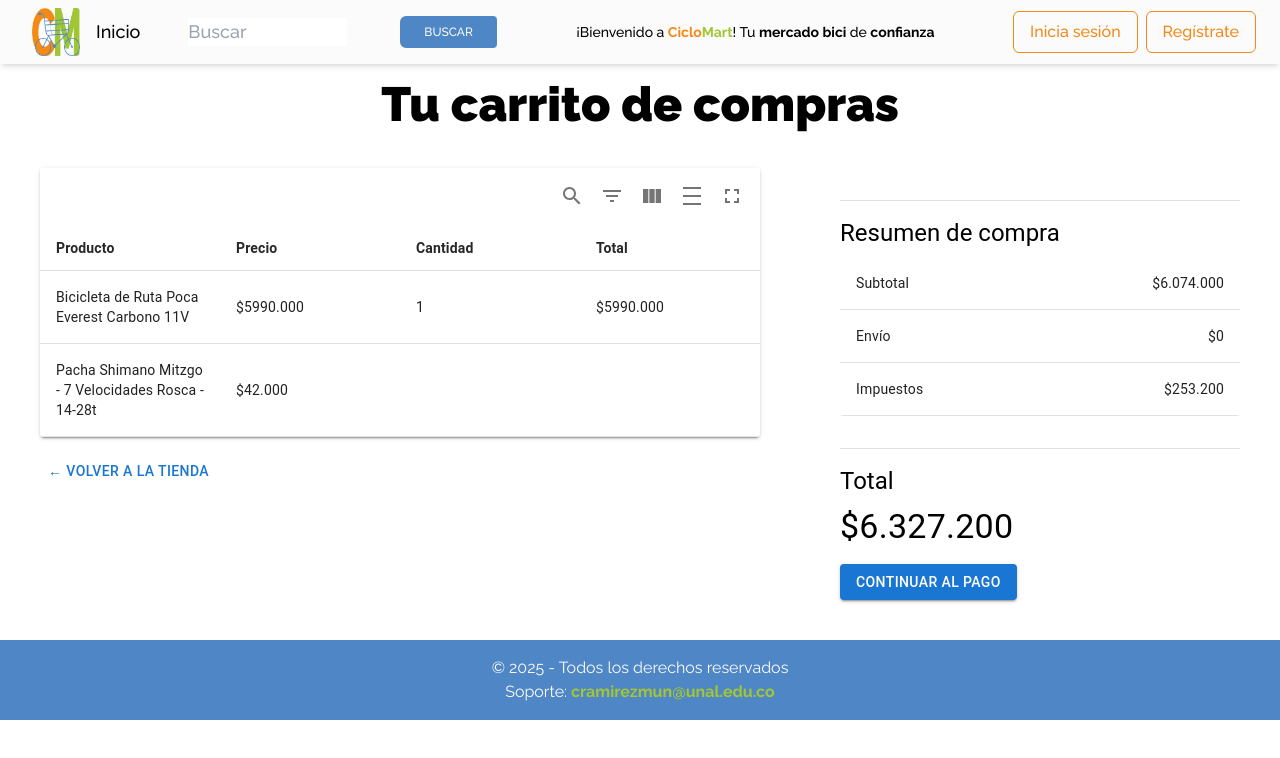
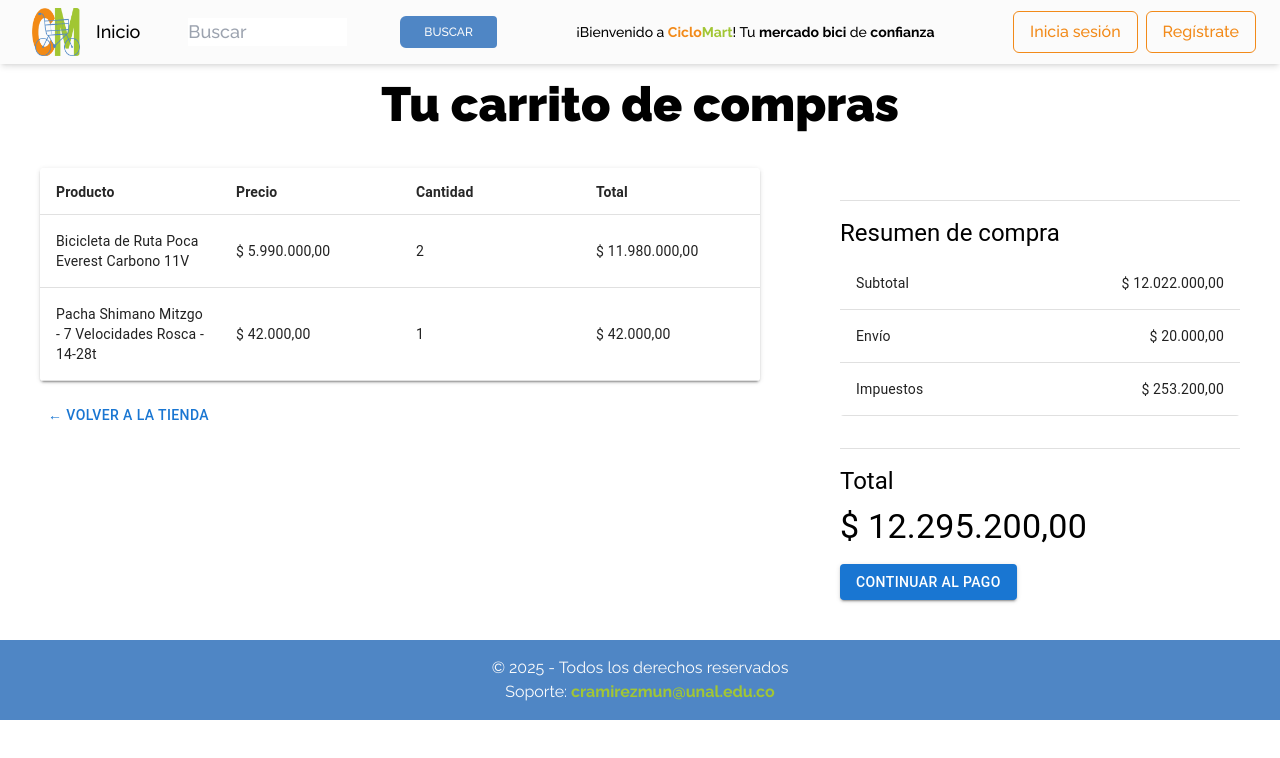
Before and after one commit to w1sec0d/ciclomart_frontend, a React (Vite) app: page /shoppingCart in a window 1280 px wide. Shown: the top 758 px of the page. Built offline with nearby package versions, Linux system fonts and the light colour scheme; no server answers; what @mercadopago/sdk-react would draw is missing.

Commit message:
Add calculations to cart

```diff
--- a/src/pages/ShoppingCart.jsx
+++ b/src/pages/ShoppingCart.jsx
@@ -1,8 +1,11 @@
 import React from 'react';
+import { useState } from 'react';
 import { Box, Typography, Button, Table, TableBody, TableCell, TableContainer, TableHead, TableRow, Paper } from '@mui/material';
 import { MaterialReactTable } from 'material-react-table';
+import { SiEac } from 'react-icons/si';
 
 const ShoppingCart = () => {
+
     const columns = [
         {
         accessorKey: 'producto',
@@ -11,6 +14,7 @@ const ShoppingCart = () => {
         {
         accessorKey: 'precio',
         header: 'Precio',
+        Cell: ({ cell }) =>  {return formatCurrency(cell.getValue())},
         },
         {
         accessorKey: 'cantidad',
@@ -19,24 +23,52 @@ const ShoppingCart = () => {
         {
         accessorKey: 'total',
         header: 'Total',
-    },
+        Cell: ({ cell }) =>  {return formatCurrency(cell.getValue())},
+        }
     ];
 
     const data = [
         {
         producto: 'Bicicleta de Ruta Poca Everest Carbono 11V',
-      precio: '$5990.000',
-      cantidad: 1,
-      total: '$5990.000',
+        precio: 5990000,
+        cantidad: 2,
+        envio: 20000,
         },
         {
         producto: 'Pacha Shimano Mitzgo - 7 Velocidades Rosca - 14-28t',
-      precio: '$42.000',
-      cantidad: '',
-      total: '',
+        precio: 42000,
+        cantidad: 1,
+        envio: 0
         },
     ];
 
+    // Calcular el total para cada producto
+    const calculateTotal = (precio, cantidad) => {
+        return precio * cantidad;
+    };
+
+    // Añadir el total calculado a cada producto en data
+    const dataWithTotal = data.map(item => ({
+        ...item,
+        total: calculateTotal(item.precio, item.cantidad),
+    }));
+
+    const formatCurrency = (value) => {
+        return value.toLocaleString('es-CO', { style: 'currency', currency: 'COP' });
+    };
+
+    //Calcular el subtotal
+    const subtotal = dataWithTotal.reduce((acc, item) => {
+        return acc + item.total;
+    }, 0);
+
+    const envio = dataWithTotal.reduce((acc, item) => {
+        return acc + item.envio;
+    }, 0);
+
+    const impuestos = 253200;
+
+    const total = subtotal + envio + impuestos;
   return (
     <>
         <h1 className="font-black text-5xl text-center mt-20">
@@ -47,11 +79,15 @@ const ShoppingCart = () => {
             <div className = "flex flex-col w-full">
                 <MaterialReactTable
                     columns={columns}
-                    data={data}
+                    data={dataWithTotal}
                     enablePagination={false}
                     enableSorting={false}
                     enableColumnActions={false}
                     enableBottomToolbar={false}
+                    enableCellActions={false}
+                    enableColumnFilters={false}
+                    enableHiding={false}
+                    enableTopToolbar={false}
                     muiTableContainerProps={{ sx: { boxShadow: 'none' } }}
                 />
 
@@ -71,15 +107,15 @@ const ShoppingCart = () => {
                         <TableBody>
                         <TableRow>
                             <TableCell>Subtotal</TableCell>
-                            <TableCell align="right">$6.074.000</TableCell>
+                            <TableCell align="right">{formatCurrency(subtotal)}</TableCell>
                         </TableRow>
                         <TableRow>
                             <TableCell>Envío</TableCell>
-                            <TableCell align="right">$0</TableCell>
+                            <TableCell align="right">{formatCurrency(envio)}</TableCell>
                         </TableRow>
                         <TableRow>
                             <TableCell>Impuestos</TableCell>
-                            <TableCell align="right">$253.200</TableCell>
+                            <TableCell align="right">{formatCurrency(impuestos)}</TableCell>
                         </TableRow>
                         </TableBody>
                     </Table>
@@ -90,7 +126,7 @@ const ShoppingCart = () => {
                     <Typography variant="h5" gutterBottom>
                     Total
                     </Typography>
-                    <Typography variant="h4">$6.327.200</Typography>
+                    <Typography variant="h4">{formatCurrency(total)}</Typography>
                     <Button variant="contained" color="primary" sx={{ marginTop: 2 }}>
                     Continuar al pago
                     </Button>
```
Lines whose indentation alone changed are shown as unchanged.
